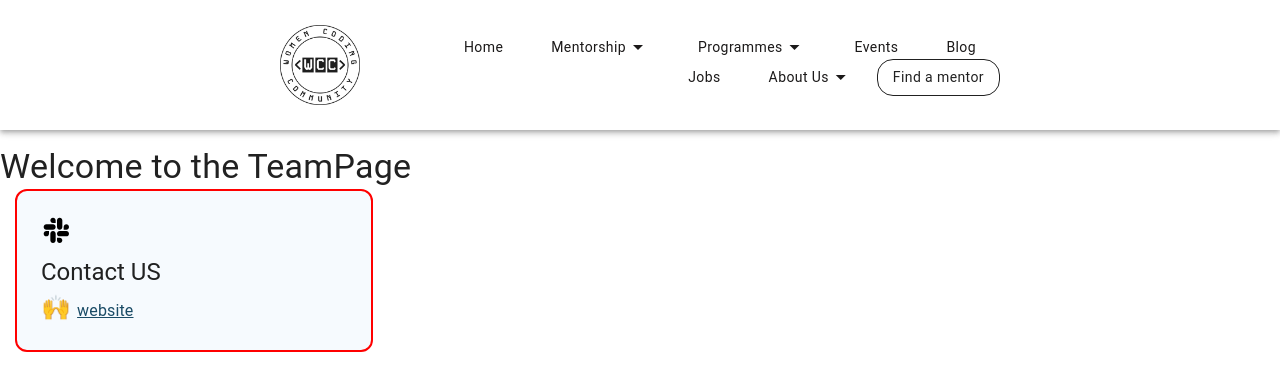
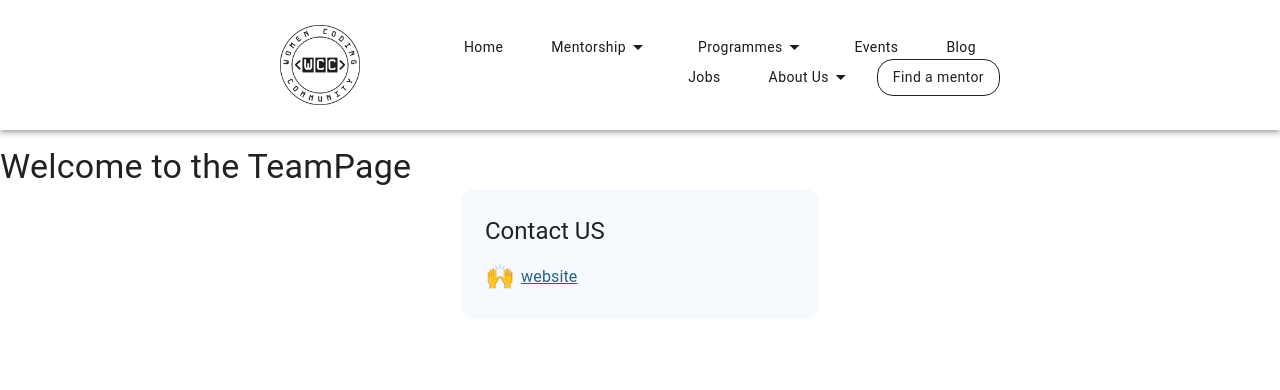
Before and after one commit to Women-Coding-Community/wcc-frontend, a Next.js app: page /about-us/team in a window 1280 px wide. Shown: the top 390 px of the page. Built offline with nearby package versions, Linux system fonts and the light colour scheme.

Commit message:
Created Contact Box Component

```diff
--- a/src/components/ContactBox.tsx
+++ b/src/components/ContactBox.tsx
@@ -4,50 +4,51 @@ import React, { CSSProperties } from 'react';
 
 import SlackIcon from '@public/icons/slack-icon.svg';
 
+import theme from '../theme';
+
 interface ContactBoxProps {
   title: string;
   titleLink?: string;
-  // titleIcon?: React.ReactNode;
+  showIcon?: boolean;
   text?: string;
   children?: React.ReactNode;
   links?: Array<{ linkText: string; path: string; icon: React.ReactNode }>;
   titleStyle?: CSSProperties;
-  // boxStylePosition: CSSProperties;
 }
 
 export const ContactBox: React.FC<ContactBoxProps> = ({
   title,
   titleLink,
-  // titleIcon,
   text,
   children,
   links,
   titleStyle,
-  // boxStylePosition,
+  showIcon,
 }) => {
   return (
     <Box
       sx={{
-        maxWidth: '358px',
-        // height: 304,
+        width: '358px',
         bgcolor: 'primary.light',
         borderRadius: '12px',
         textAlign: 'left',
         padding: '24px',
-        // gap: '32px',
-        border: '2px solid red',
         margin: '1px 15px',
-        // ...boxStylePosition,
+        justifySelf: { xs: 'center' },
       }}
     >
-      <SlackIcon />
-      <Typography variant="h5" lineHeight={'36px'}>
+      <Typography variant="h5" lineHeight={'36px'} marginBottom={'10px'}>
+        {showIcon && (
+          <Box display={'flex'} flexDirection="column" alignItems="flex-start">
+            <SlackIcon sx={{ fontSize: 24 }} />
+          </Box>
+        )}
         {titleLink ? (
           <Link
             href={titleLink}
             style={{
               textDecoration: 'none',
-              color: 'primary.main', // Style not applying
+              color: theme.palette.primary.main,
               ...titleStyle,
             }}
           >
@@ -57,25 +58,31 @@ export const ContactBox: React.FC<ContactBoxProps> = ({
           title
         )}
       </Typography>
-      <Typography>{text}</Typography>
+      <Typography
+        variant="body2"
+        gap={'12px'}
+        fontSize={'14px'}
+        margin={'5px 0'}
+      >
+        {text}
+      </Typography>
       {Array.isArray(links) &&
         links.map(({ linkText, path, icon }) => (
           <Link href={path} key={path} style={{ textDecoration: 'none' }}>
-            <span style={{ fontSize: '24px', paddingRight: '3px' }}>
-              {icon}
-            </span>
+            <div style={{ gap: '6px', display: 'flex', alignItems: 'center' }}>
+              <span style={{ fontSize: '24px' }}>{icon}</span>
               <span
                 style={{
                   textDecoration: 'underline',
-                color: '#1A4B66',
-                paddingLeft: '3px',
+                  color: theme.palette.primary.main,
                 }}
               >
                 {linkText}
               </span>
+            </div>
           </Link>
         ))}
-      {children}
+      <div>{children}</div>
     </Box>
   );
 };
```
Lines whose indentation alone changed are shown as unchanged.
